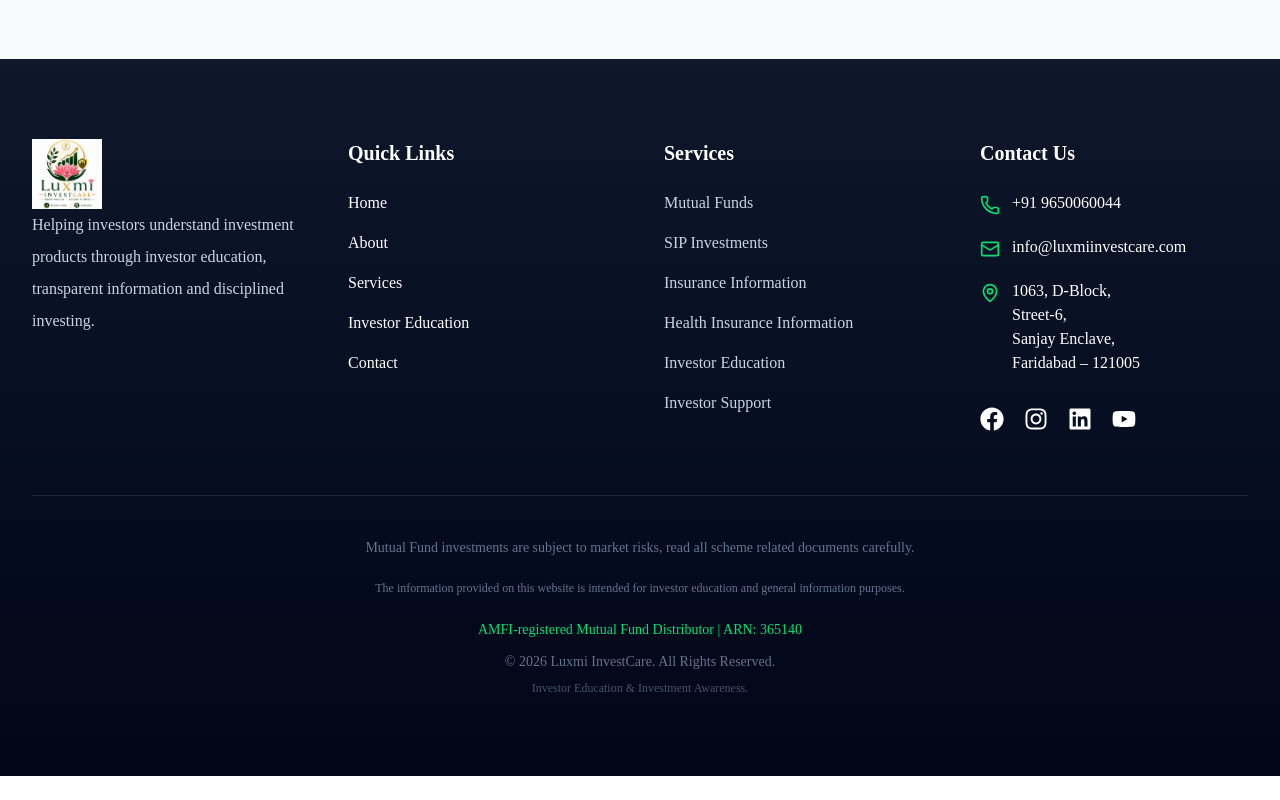
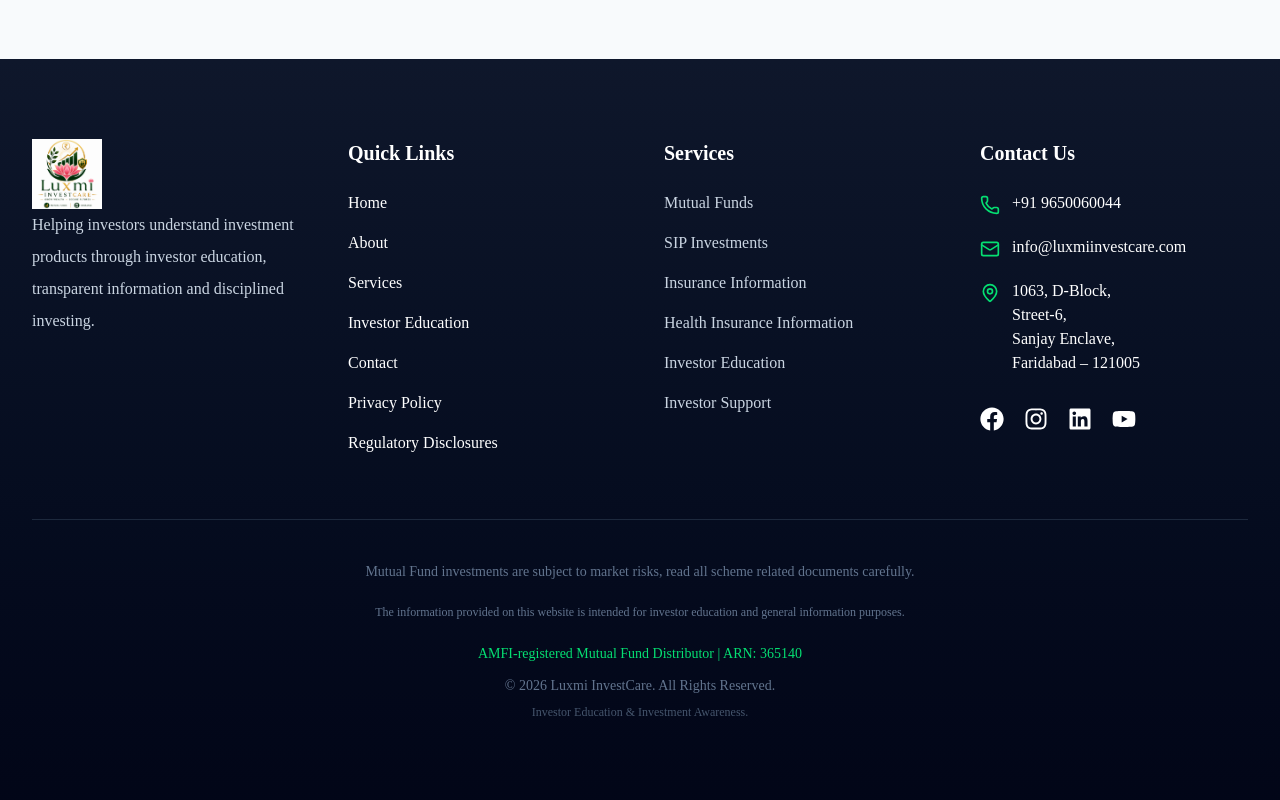
Before and after one commit to shivpawan007/LuxmiInvestCare, a Next.js app: page /calculators in a window 1280 px wide. Shown: the part 2153-2953 px from the top of the page. Before the commit the page ends 2929 px from the top, so only its background shows below. Built offline with nearby package versions, Linux system fonts and the light colour scheme.

Commit message:
Compliance: add privacy and regulatory disclosure links

```diff
--- a/components/layout/Footer.tsx
+++ b/components/layout/Footer.tsx
@@ -21,6 +21,8 @@ const quickLinks = [
     { label: "Services", href: "/services" },
     { label: "Investor Education", href: "/investor-education" },
     { label: "Contact", href: "/contact" },
+    { label: "Privacy Policy", href: "/privacy-policy" },
+    { label: "Regulatory Disclosures", href: "/regulatory-disclosures" },
 ];
 
 const services = [
```
